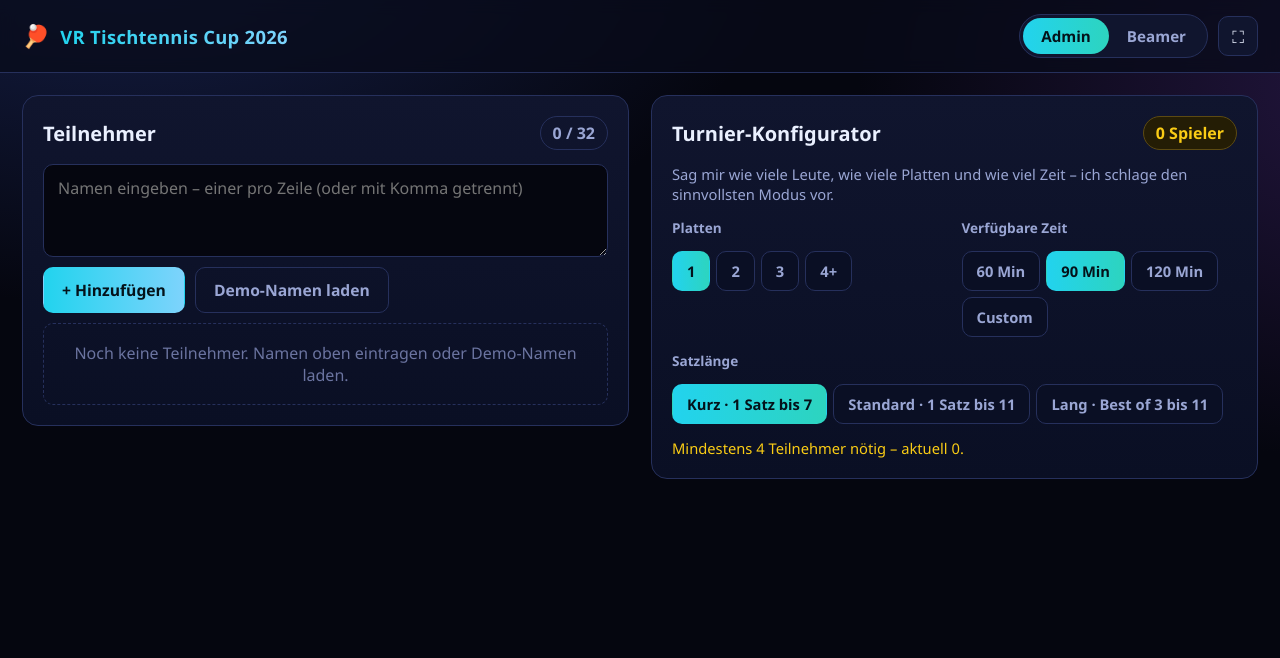
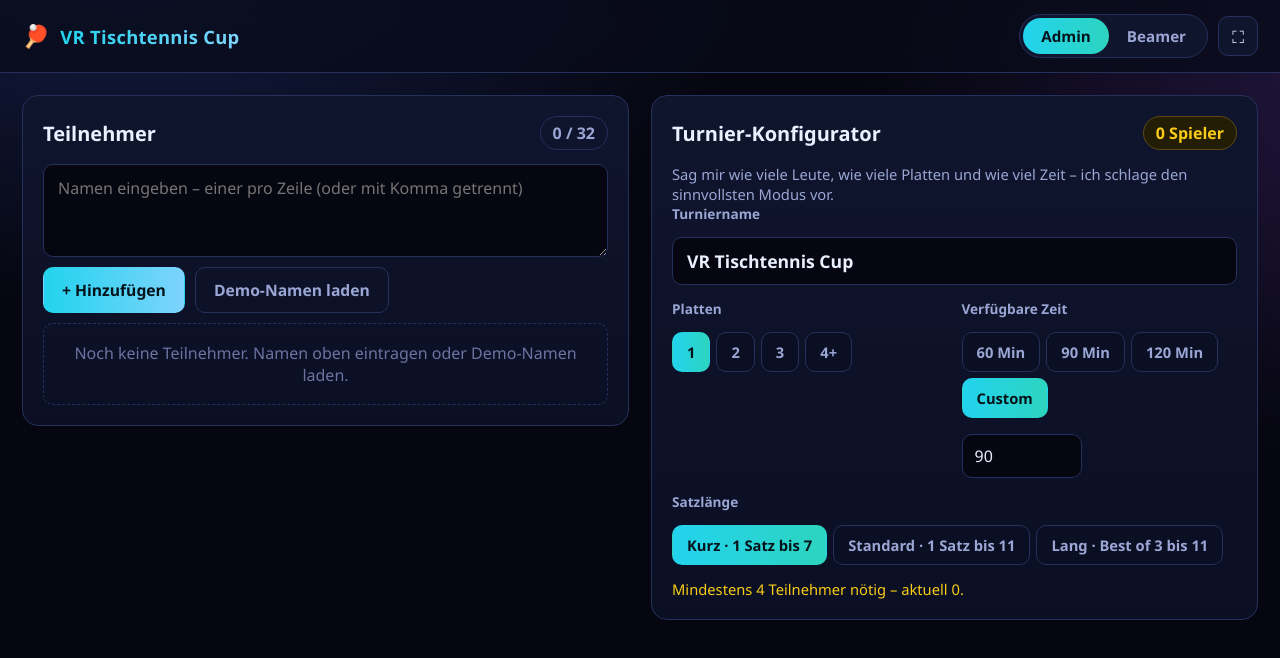
Before and after one commit to MVV-Jens/TT-Turnier, a React (Vite) app: page / in a window 1280 px wide. Both pictures are taken after a click on the button "Custom". Shown: the top 658 px of the page. Built offline with nearby package versions, Linux system fonts and the light colour scheme.

Commit message:
Konfigurator: Custom-Zeit fixen + frei waehlbarer Turniername (Beamer/Titel/Topbar)

```diff
--- a/src/App.jsx
+++ b/src/App.jsx
@@ -22,6 +22,12 @@ export default function App() {
     document.addEventListener('fullscreenchange', onChange);
     return () => document.removeEventListener('fullscreenchange', onChange);
   }, []);
+
+  useEffect(() => {
+    document.title = state.config.title
+      ? `${state.config.title} – Turnier`
+      : 'VR Tischtennis Cup 2026';
+  }, [state.config.title]);
 
   // Keyboard shortcuts: B = beamer/admin toggle, F = fullscreen, Esc handled by browser.
   useEffect(() => {
@@ -69,7 +75,7 @@ export default function App() {
         <div className="topbar">
           <div className="topbar-brand">
             <span className="brand-mark">🏓</span>
-            <span className="brand-text">VR Tischtennis Cup 2026</span>
+            <span className="brand-text">{state.config.title || 'VR Tischtennis Cup'}</span>
           </div>
           <div className="topbar-actions">
             <div className="mode-switch">
--- a/src/components/BeamerView.jsx
+++ b/src/components/BeamerView.jsx
@@ -18,7 +18,7 @@ function viewForNow() {
   return Math.floor(Date.now() / SWITCH_INTERVAL) % 2 === 0 ? 'dashboard' : 'overview';
 }
 
-function Overview({ live, participantsById, highlightId, currentId }) {
+function Overview({ live, participantsById, highlightId, currentId, title }) {
   const { format, matches, groups, standings } = live;
   const koMatches = matches.filter((m) => m.phase === 'ko');
   const currentIds = currentId
@@ -28,7 +28,12 @@ function Overview({ live, participantsById, highlightId, currentId }) {
   switch (format) {
     case 'ko':
       return (
-        <BracketView matches={matches} participantsById={participantsById} highlightId={highlightId} />
+        <BracketView
+          matches={matches}
+          participantsById={participantsById}
+          highlightId={highlightId}
+          subtitle={`${title} · K.o.`}
+        />
       );
     case 'round_robin':
       return (
@@ -95,6 +100,7 @@ export default function BeamerView({ state, live, participantsById }) {
 
   const champion = participantsById[live.champion];
   const matches = live.matches;
+  const title = state.config?.title || 'VR Tischtennis Cup';
 
   // Reset celebration tracking whenever a tournament starts / is reset.
   useEffect(() => {
@@ -166,7 +172,7 @@ export default function BeamerView({ state, live, participantsById }) {
   }, [showLoop]);
 
   if (champion) {
-    return <WinnerScreen champion={champion} />;
+    return <WinnerScreen champion={champion} title={title} />;
   }
 
   if (celebration) {
@@ -181,7 +187,7 @@ export default function BeamerView({ state, live, participantsById }) {
     return (
       <div className="beamer-screen dashboard">
         <header className="beamer-header">
-          <h1 className="event-title">VR Tischtennis Cup</h1>
+          <h1 className="event-title">{title}</h1>
           <span className="event-meta">13.07.2026 · 16:30 Uhr</span>
         </header>
         <div className="dash-idle">
@@ -200,13 +206,14 @@ export default function BeamerView({ state, live, participantsById }) {
     <div className="beamer-wrap">
       <div className="beamer-fade" key={`${view}-${highlightId ?? ''}`}>
         {view === 'dashboard' ? (
-          <MatchDashboard live={live} participantsById={participantsById} />
+          <MatchDashboard live={live} participantsById={participantsById} title={title} />
         ) : (
           <Overview
             live={live}
             participantsById={participantsById}
             highlightId={highlightId}
             currentId={current?.id}
+            title={title}
           />
         )}
       </div>
--- a/src/components/Configurator.jsx
+++ b/src/components/Configurator.jsx
@@ -38,7 +38,9 @@ export default function Configurator({ state, dispatch, onStart }) {
   const P = state.participants.length;
   const { tables, minutes, setLength } = state.config;
   const [customMinutes, setCustomMinutes] = useState(String(minutes));
-  const isCustom = !TIME_PRESETS.includes(minutes);
+  const [timeMode, setTimeMode] = useState(
+    TIME_PRESETS.includes(minutes) ? 'preset' : 'custom',
+  );
 
   const rec = useMemo(
     () => (P >= MIN_PLAYERS ? recommend(P, tables, minutes, setLength) : null),
@@ -67,6 +69,18 @@ export default function Configurator({ state, dispatch, onStart }) {
         sinnvollsten Modus vor.
       </p>
 
+      <label className="config-field config-title-field">
+        <span className="field-label">Turniername</span>
+        <input
+          className="title-input"
+          type="text"
+          maxLength={40}
+          value={state.config.title ?? ''}
+          placeholder="VR Tischtennis Cup"
+          onChange={(e) => setConfig({ title: e.target.value })}
+        />
+      </label>
+
       <div className="config-grid">
         <div className="config-field">
           <span className="field-label">Platten</span>
@@ -80,23 +94,29 @@ export default function Configurator({ state, dispatch, onStart }) {
         <div className="config-field">
           <span className="field-label">Verfügbare Zeit</span>
           <Segmented
-            value={isCustom ? 'custom' : minutes}
+            value={timeMode === 'custom' ? 'custom' : minutes}
             onChange={(v) => {
-              if (v === 'custom') setConfig({ minutes: Number(customMinutes) || 90 });
-              else setConfig({ minutes: v });
+              if (v === 'custom') {
+                setTimeMode('custom');
+                setConfig({ minutes: Number(customMinutes) || 90 });
+              } else {
+                setTimeMode('preset');
+                setConfig({ minutes: v });
+              }
             }}
             options={[
               ...TIME_PRESETS.map((m) => ({ value: m, label: `${m} Min` })),
               { value: 'custom', label: 'Custom' },
             ]}
           />
-          {isCustom && (
+          {timeMode === 'custom' && (
             <input
               className="custom-minutes"
               type="number"
               min="15"
               max="600"
               value={customMinutes}
+              placeholder="Minuten"
               onChange={(e) => {
                 setCustomMinutes(e.target.value);
                 const n = Number(e.target.value);
--- a/src/components/MatchDashboard.jsx
+++ b/src/components/MatchDashboard.jsx
@@ -12,7 +12,7 @@ function BigPlayer({ player, align }) {
   );
 }
 
-export default function MatchDashboard({ live, participantsById }) {
+export default function MatchDashboard({ live, participantsById, title = 'VR Tischtennis Cup' }) {
   const { matches, champion: championId, progress } = live;
   const champion = participantsById[championId];
   const current = getCurrentMatch(matches);
@@ -24,7 +24,7 @@ export default function MatchDashboard({ live, participantsById }) {
   return (
     <div className="beamer-screen dashboard">
       <header className="beamer-header">
-        <h1 className="event-title">VR Tischtennis Cup</h1>
+        <h1 className="event-title">{title}</h1>
         <span className="event-meta">{EVENT_LABEL}</span>
       </header>
 
--- a/src/components/WinnerScreen.jsx
+++ b/src/components/WinnerScreen.jsx
@@ -4,7 +4,7 @@ import Confetti from './Confetti.jsx';
 import { randomWinnerQuote } from '../data/content.js';
 
 // Renders the champion card to an offscreen canvas and triggers a PNG download.
-function exportImage(champion, quote) {
+function exportImage(champion, quote, title) {
   const w = 1280;
   const h = 720;
   const canvas = document.createElement('canvas');
@@ -24,7 +24,7 @@ function exportImage(champion, quote) {
 
   ctx.font = 'bold 40px "Segoe UI", system-ui, sans-serif';
   ctx.fillStyle = '#22d3ee';
-  ctx.fillText('VR TISCHTENNIS CUP 2026', w / 2, 90);
+  ctx.fillText((title || 'VR Tischtennis Cup').toUpperCase(), w / 2, 90);
 
   ctx.font = '120px "Segoe UI Emoji", system-ui, sans-serif';
   ctx.fillText('🏆', w / 2, 210);
@@ -50,7 +50,7 @@ function exportImage(champion, quote) {
   link.click();
 }
 
-export default function WinnerScreen({ champion }) {
+export default function WinnerScreen({ champion, title }) {
   const quote = useMemo(() => randomWinnerQuote(), [champion?.id]);
 
   if (!champion) return null;
@@ -60,7 +60,7 @@ export default function WinnerScreen({ champion }) {
       <Confetti active />
       <div className="winner-content">
         <div className="winner-trophy">🏆</div>
-        <span className="winner-kicker">Champion des VR Tischtennis Cup</span>
+        <span className="winner-kicker">Champion · {title || 'VR Tischtennis Cup'}</span>
         <div className="winner-avatar">
           <Avatar avatar={champion.avatar} color={champion.color} size={260} />
         </div>
@@ -69,7 +69,7 @@ export default function WinnerScreen({ champion }) {
         <button
           type="button"
           className="btn btn-accent btn-lg winner-export"
-          onClick={() => exportImage(champion, quote)}
+          onClick={() => exportImage(champion, quote, title)}
         >
           📸 Als Bild speichern
         </button>
--- a/src/hooks/useTournament.js
+++ b/src/hooks/useTournament.js
@@ -6,7 +6,7 @@ const STORAGE_KEY = 'vr-tt-cup-2026';
 
 const initialState = {
   participants: [], // { id, name, avatar, color }
-  config: { tables: 1, minutes: 90, setLength: 'short' },
+  config: { tables: 1, minutes: 90, setLength: 'short', title: 'VR Tischtennis Cup' },
   tournament: null, // { format, order, options }
   results: {}, // { matchId: { a, b } }
   slushieBreak: false,
--- a/src/index.css
+++ b/src/index.css
@@ -1353,6 +1353,23 @@ select {
   padding: 10px 12px;
   font-size: 1rem;
 }
+.config-title-field {
+  margin-bottom: 4px;
+}
+.title-input {
+  width: 100%;
+  background: var(--bg);
+  border: 1px solid var(--border);
+  color: var(--text);
+  border-radius: 10px;
+  padding: 11px 14px;
+  font-size: 1.1rem;
+  font-weight: 700;
+}
+.title-input:focus {
+  outline: none;
+  border-color: var(--cyan);
+}
 
 .rating {
   font-weight: 800;
```
